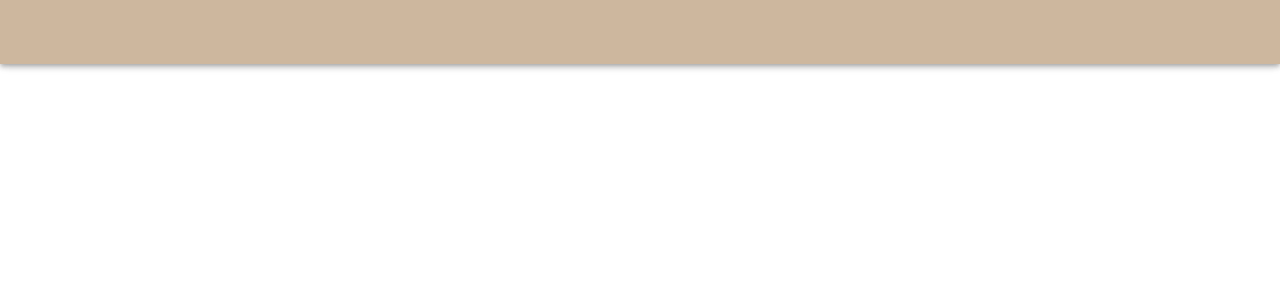
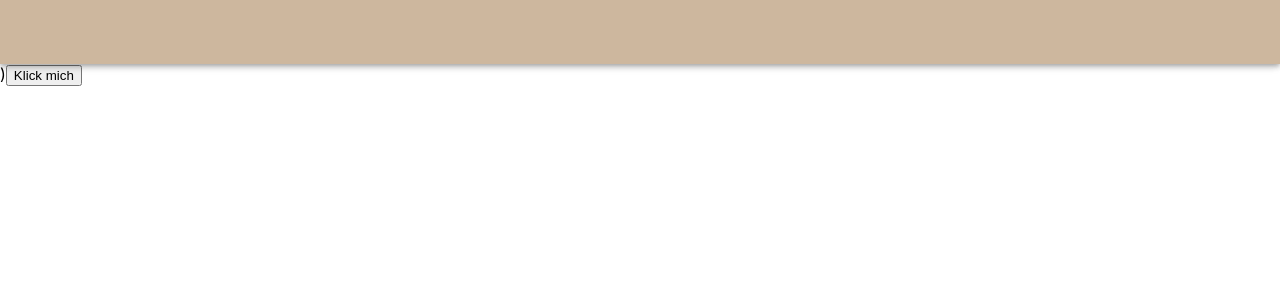
Before and after one commit to JannikMerz/social, a React (Create React App) app in the folder frontend/: page / in a window 1280 px wide. Shown: the top 300 px of the page. Built offline with nearby package versions, Linux system fonts and the light colour scheme.

Commit message:
Update frontend

```diff
--- a/frontend/src/App.js
+++ b/frontend/src/App.js
@@ -1,13 +1,53 @@
+import React from 'react';
 import Header from './components/layout/Header';
+import SocialPetApi from './api/SocialPetApi'
 
-function App() {
-  return (
-    <div >
-      <Header>
+class App extends React.Component {
 
-      </Header>
-    </div>
-  );
+	/** Constructor of the app, which initializes firebase  */
+	constructor(props) {
+		super(props);
+
+		// Init an empty state
+		this.state = {
+			currentAccount: null,
+      currentAccountName: null
+		};
+	}
+
+	//aktuell eingeloggten Student vom Backend abfragen
+
+	getAccountById = () => {
+		SocialPetApi.getAPI().getAccountById(1)
+			.then(account =>
+				this.setState({
+					currentAccount: account,
+          currentAccountName: account.name,
+					error: null,
+					loadingInProgress: false,
+				}))
+				.catch(e =>
+					this.setState({
+						currentAccount: null,
+						error: e,
+						loadingInProgress: false,
+					}));
+			this.setState({
+				error: null,
+				loadingInProgress: true
+			});
+	}
+
+	/** Renders the whole app */
+	render() {
+		console.log(this.state.currentAccountName)
+		return (
+      <div>
+        <Header></Header>)
+        <button onClick={ this.getAccountById }>Klick mich</button>
+      </div>
+		);
+	}
 }
 
 export default App;
--- a/frontend/src/api/SocialPetApi.js
+++ b/frontend/src/api/SocialPetApi.js
@@ -1,9 +1,11 @@
+import Account from './accountModel';
+
 export default class SocialPetApi {
 
     // Singelton instance
     static #api = null;
 
-    #socialPetAPIBaseURL = '/socialPet'
+    #socialPetAPIBaseURL = 'http://127.0.0.1:5000/backend'
     /**
      * Singleton Instanz erhalten
      *
@@ -27,7 +29,7 @@ export default class SocialPetApi {
       )
 
     //Personbezogen
-    #getPersonenURL = () => `${this.#socialPetAPIBaseURL}/personen`;
+    #getAccountByIdURL = (id) => `${this.#socialPetAPIBaseURL}/account/${id}`;
 
     //Personenbezogene
     /**
@@ -35,11 +37,12 @@ export default class SocialPetApi {
        *
        * @public
        */
-    getPersonen() {
-      return this.#fetchAdvanced(this.#getPersonenURL()).then((responseJSON) => {
-        // console.info(customerBOs);
+     getAccountById(id) {
+      return this.#fetchAdvanced(this.#getAccountByIdURL(id)).then((responseJSON) => {
+        let account = Account.fromJSON(responseJSON);
+        console.info(account);
         return new Promise(function (resolve) {
-          resolve();
+          resolve(account);
         })
       })
     }
--- a/frontend/src/api/account-model.js
+++ b/frontend/src/api/accountModel.js
@@ -1,7 +1,6 @@
 export default class Account{
 
 	constructor(aid, aname, amail, apasswort){
-		super();
         this.id = aid
         this.name = aname
         this.mail = amail
```
Also changed, not shown: frontend/src/api/beitragModel.js (renamed from frontend/src/api/beitrag-model.js), 1 other file (tests, documents, lock files or other folders).
